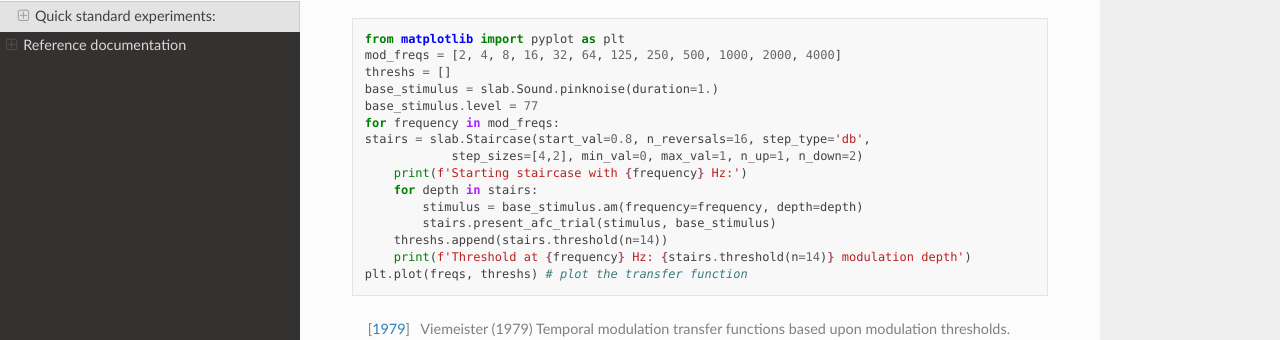
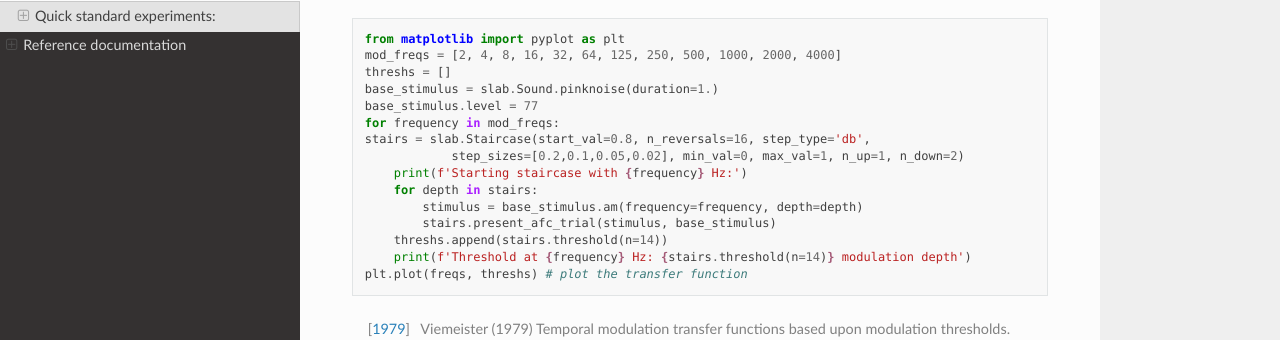
Before and after one commit to DrMarc/slab, a Sphinx documentation site: the page built from docs/examples.rst, in a window 1280 px wide and 900 px high, scrolled down 910 px. Shown: the part 341-681 px from the top of the window. Built offline with Sphinx 7.4.7 and the Read the Docs theme 2.0.0, drawn with Linux system fonts in a browser that asks for light colours.

Commit message:
corrected staircase parameters in modulation example

```diff
--- a/docs/examples.rst
+++ b/docs/examples.rst
@@ -52,7 +52,7 @@ Measure temporal modulation transfer functions via detection thresholds for ampl
     base_stimulus.level = 77
     for frequency in mod_freqs:
     stairs = slab.Staircase(start_val=0.8, n_reversals=16, step_type='db',
-                step_sizes=[4,2], min_val=0, max_val=1, n_up=1, n_down=2)
+                step_sizes=[0.2,0.1,0.05,0.02], min_val=0, max_val=1, n_up=1, n_down=2)
         print(f'Starting staircase with {frequency} Hz:')
         for depth in stairs:
             stimulus = base_stimulus.am(frequency=frequency, depth=depth)
```
